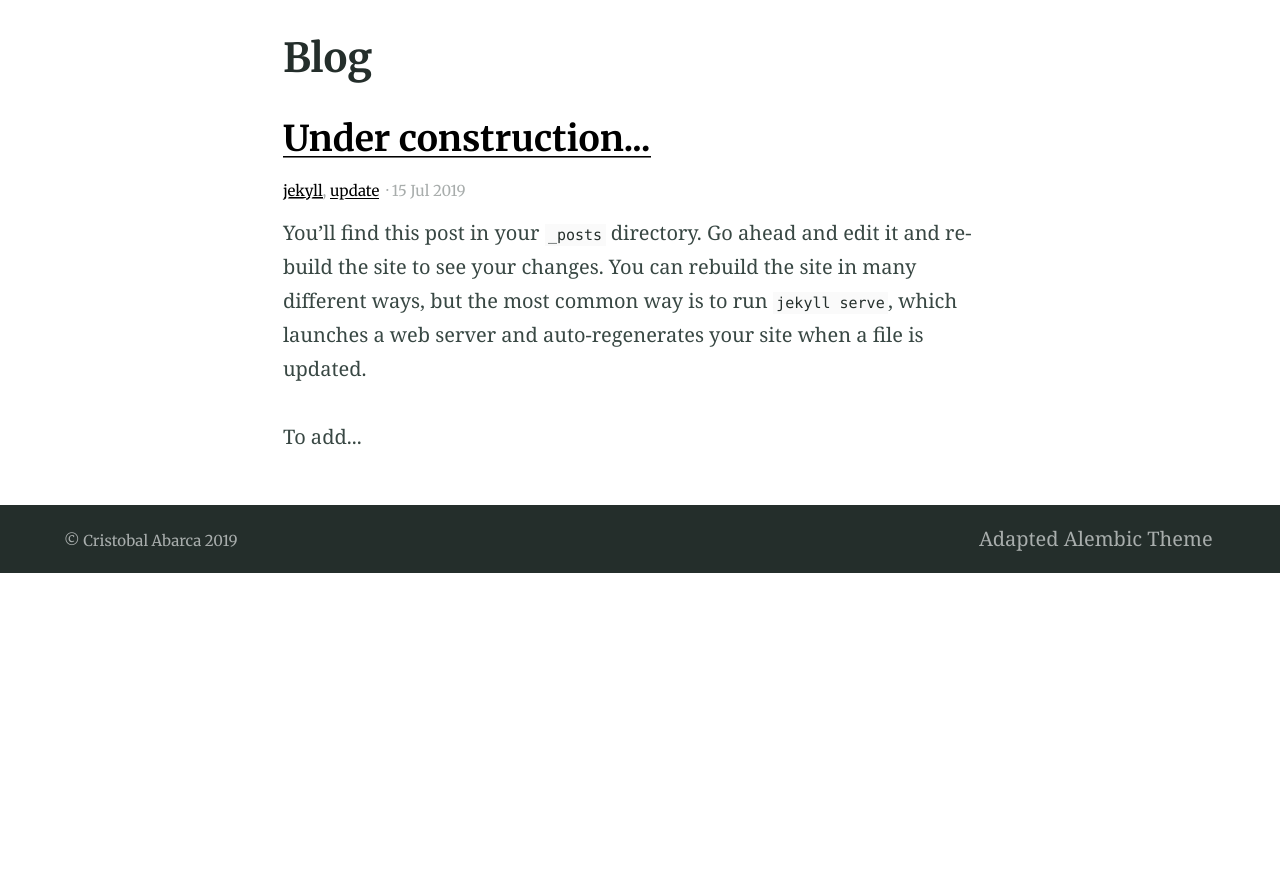
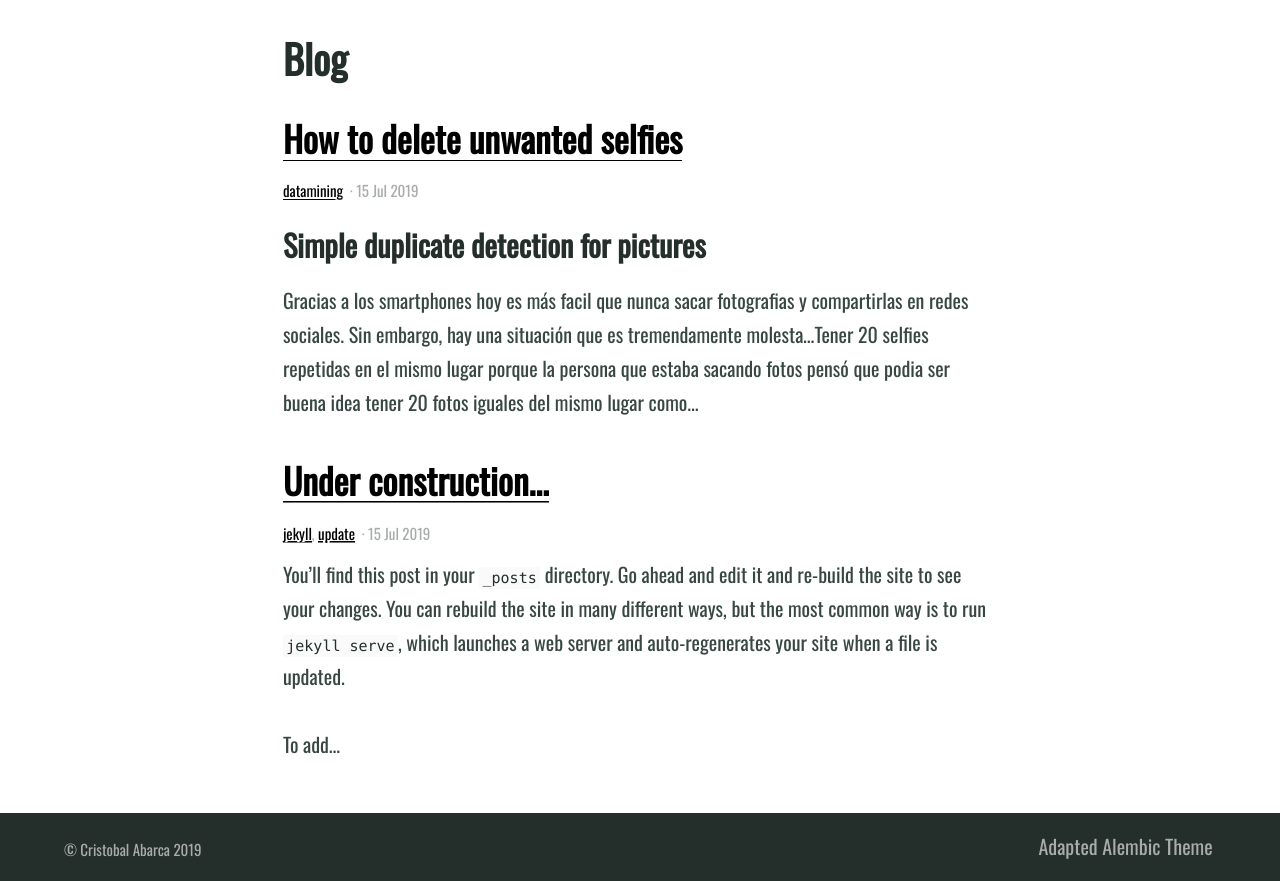
Before and after one commit to crabarca/crabarca.github.io, a Jekyll site: the page built from blog.md, in a window 1280 px wide, cut to the strip 412-1293 px from the top of the page. Built offline with Jekyll 4.4.1, drawn with Linux system fonts in a browser that asks for light colours; before the commit the page ends 985 px from its top, so only the background shows below that.

Commit message:
Added first post template

```diff
--- /dev/null
+++ b/_posts/2019-07-28-How to erase unwanted selfies.md
@@ -0,0 +1,13 @@
+---
+layout: post
+title:  "How to delete unwanted selfies"
+date:   2019-07-15 13:07:52 +0200
+categories: datamining
+---
+### Simple duplicate detection for pictures
+
+Gracias a los smartphones hoy es más facil que nunca sacar fotografias y
+compartirlas en redes sociales. Sin embargo, hay una situación que es tremendamente
+molesta...Tener 20 selfies repetidas en el mismo lugar porque la persona que estaba
+sacando fotos pensó que podia ser buena idea tener 20 fotos iguales del mismo
+lugar como si se fueran a desvanecer en el inmenso vacio cosmico.
--- a/_sass/_settings.scss
+++ b/_sass/_settings.scss
@@ -15,7 +15,7 @@ $white: #ffffff !default;
 
 // Typography
 $bodytype: (
-  font-family: "Georgia, serif",
+  font-family: "Oswald, sans-serif",
   regular: 400,
   bold: 700,
   italic: italic,
@@ -23,7 +23,7 @@ $bodytype: (
 ) !default;
 
 $headingtype: (
-  font-family: '"Merriweather", serif',
+  font-family: '"Oswald", sans-serif',
   regular: 400,
   bold: 700,
   cap-height: 0.75
@@ -36,4 +36,4 @@ $monospacetype: (
 ) !default;
 
 // Font import, if you're using a non-standard web font
-@import url("https://fonts.googleapis.com/css?family=Merriweather:400,700");
+@import url("https://fonts.googleapis.com/css?family=Oswald&display=swap")
```
